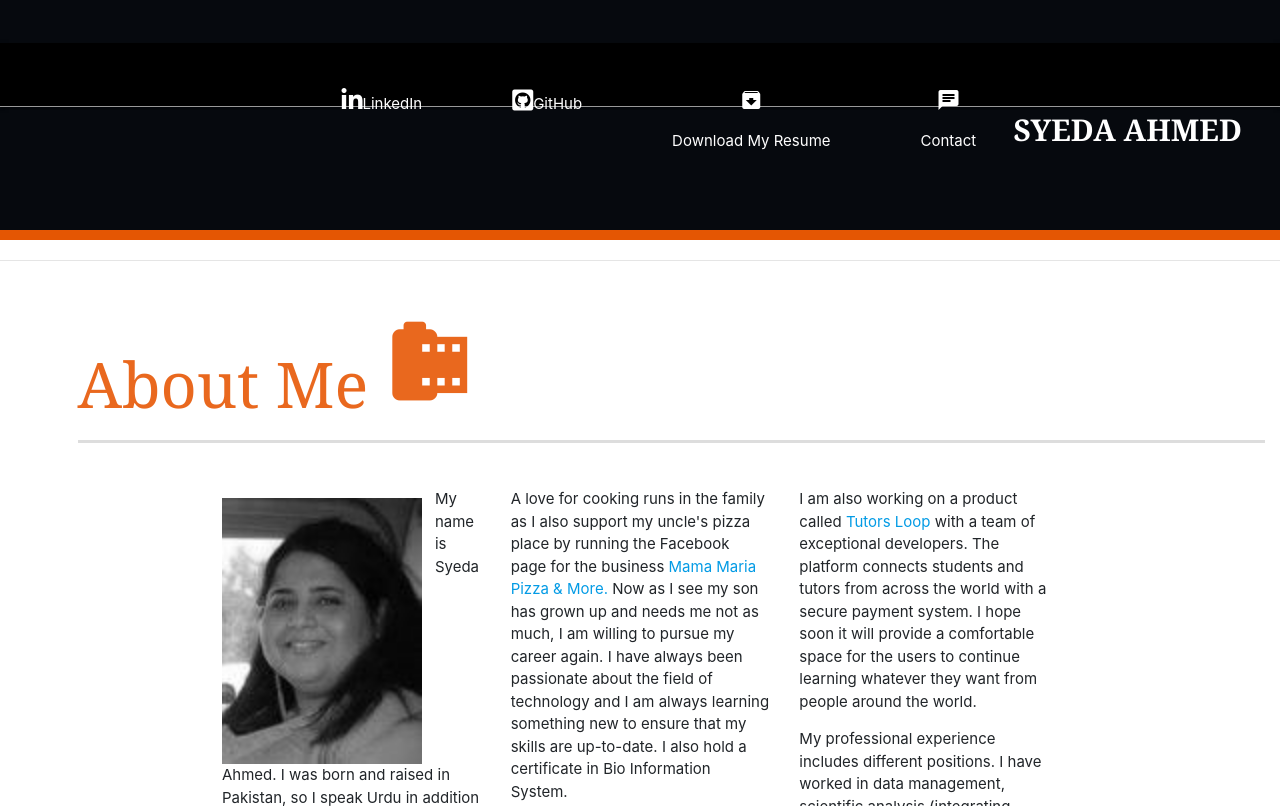
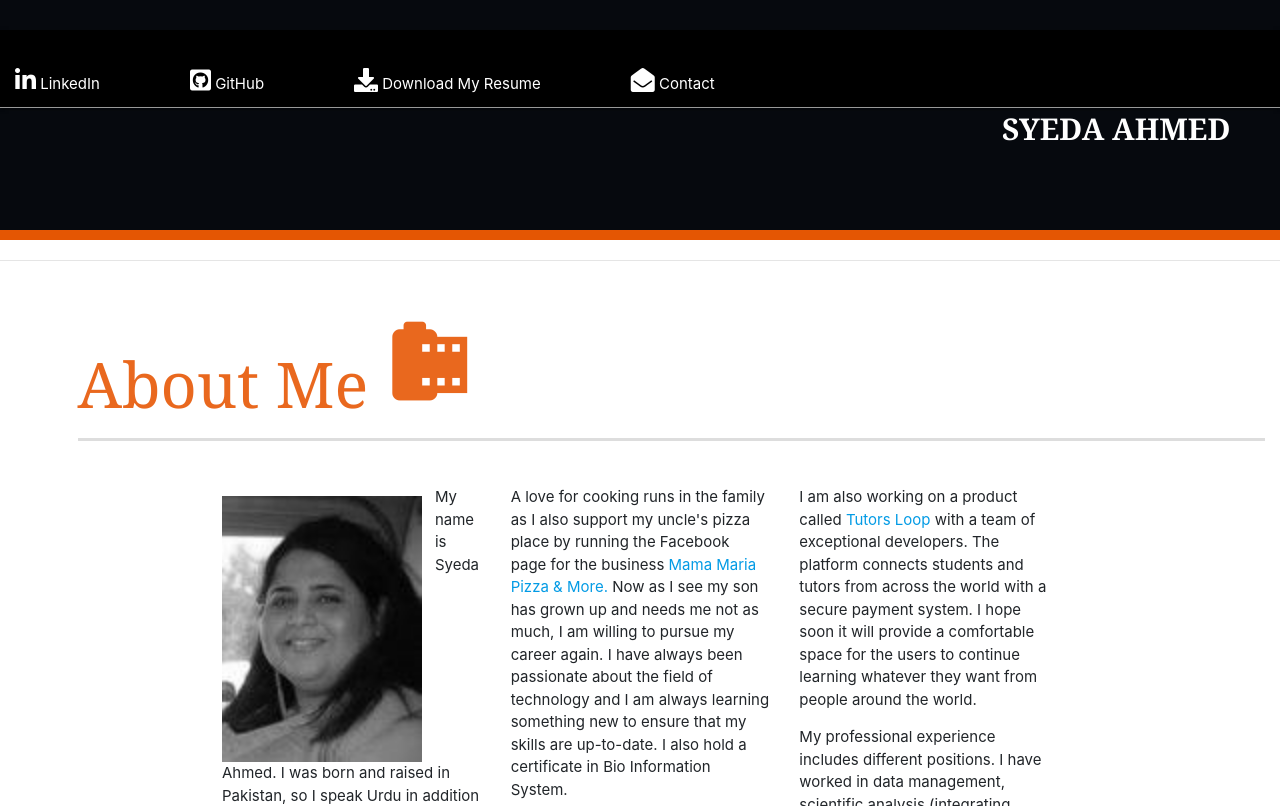
Before and after one commit to sahmed1035/My-Portfolio, a plain HTML site: page index.html in a window 1280 px wide. Shown: the top 806 px of the page. Drawn offline with nearby package versions, Linux system fonts and the light colour scheme.

Commit message:
fixed icons on the nav

```diff
--- a/assets/css/style.css
+++ b/assets/css/style.css
@@ -5,14 +5,14 @@ body {
     color: #777777;
 
   }
-  .material-icons {
-    padding-bottom: 1%;
+  .fa-linkedin-in {
+    margin-bottom: 30%;
   }
+
   .card-img {
    width: 80%;
     margin: 0 auto;
    height:80%;
-
   }
 
 #btn-success{
@@ -75,14 +75,11 @@ body {
   /* header */
 
   #masthead {
-    position: fixed;
-    z-index: 99;
     width: 100%;
-    margin: 30px;
     overflow: auto;
     color: #ffffff;
     background: black;
-    border-bottom: 2px solid #cccccc;
+    border-bottom: 1% solid #cccccc;
   }
 
   #logo-container {
@@ -98,8 +95,8 @@ body {
 
 
   nav {
-    margin-top: 1%;
-   padding: 2%;
+    margin-bottom: 8%;
+    padding: 3%;
     width: 100%;
     height: 6%;
     border-bottom: 1px solid #999;
@@ -117,9 +114,14 @@ body {
 
   nav a:first-child {
     border-left: 0 none;
+    color: white;
   }
 
-  a:hover{font-style: italic}
+  a:hover{
+    font-style: italic;
+    text-decoration: underline;
+  }
+
 
   /* footer */
 
@@ -246,3 +248,7 @@ body {
     background: rgba(230, 87, 4, 0.897);
     border: 0 none;
   }
+
+  #navIcon {
+   margin-bottom: 25%;
+  }
--- a/index.html
+++ b/index.html
@@ -31,14 +31,17 @@
     <header class="row header">
 
         <nav class="nav black" role="navigation">
-          <div class="nav-wrapper container"><a href="index.html" id="logo-container"class="brand-logo " >SYEDA AHMED</a>
-            <ul class="right hide-on-med-and-down">
-              <li><a href="https://www.linkedin.com/in/syeda-s-ahmed-607b89167/" target="new"><i class="fab fa-linkedin-in"></i>LinkedIn</a></li>
-              <li><a href="https://github.com/sahmed1035" target="new"><i class="fab fa-github-square"></i>GitHub</a></li>
-              <li><a href="/My-Portfolio/assets/Resume_Syeda_Ahmed-2-20-19.pdf" download="syeda-ahmed-resume"><i class="small material-icons">archive</i>Download My Resume</a></li>
-              <li><a href="contact.html"><i class="small material-icons">chat</i>Contact</a></li>
-              <!-- <li><a href="portfolio.html">Portfolio</a></li> -->
-            </ul>
+          <div class="nav-wrapper container"><a href="index.html" id="logo-container"class="brand-logo " >SYEDA AHMED</a></div>
+            <div id="navIcon" >
+                <ul class="right hide-on-med-and-down">
+                    <li><a href="https://www.linkedin.com/in/syeda-s-ahmed-607b89167/" target="new"><i class="fab fa-linkedin-in" ></i> LinkedIn</a></li>
+                    <li><a href="https://github.com/sahmed1035" target="new"><i class="fab fa-github-square"></i> GitHub</a></li>
+                    <li><a href="/My-Portfolio/assets/Resume_Syeda_Ahmed-2-20-19.pdf" download="syeda-ahmed-resume"><i class="fas fa-download"></i> Download My Resume</a></li>
+                    <li><a href="contact.html"><i class="fas fa-envelope-open"></i> Contact</a></li>
+                    <!-- <li><a href="portfolio.html">Portfolio</a></li> -->
+                  </ul>
+
+            </div>
 
             <ul id="nav-mobile" class="sidenav">
               <li><a href="https://www.linkedin.com/in/syeda-s-ahmed-607b89167/" target="new">LinkedIn</a></li>
@@ -47,7 +50,7 @@
               <li><a href="/My-Portfolio/assets/Resume_Syeda_Ahmed-2-20-19.pdf" download="syeda-ahmed-resume">Download My Resume</a></li>
             </ul>
             <a href="#" data-target="nav-mobile" class="sidenav-trigger"><i class="material-icons">menu</i></a>
-          </div>
+
         </nav>
 
     </header>
```
Also changed, not shown: contact.html (+17 -9 lines).
